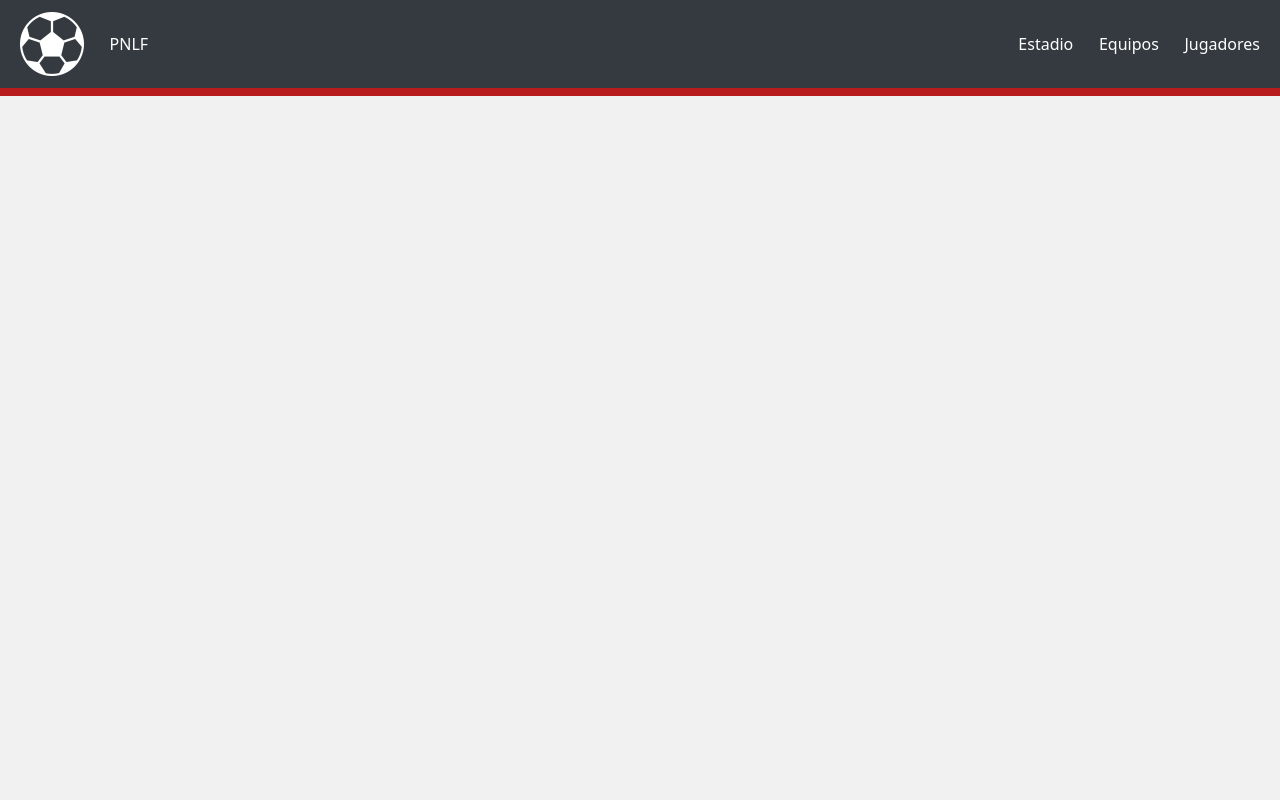
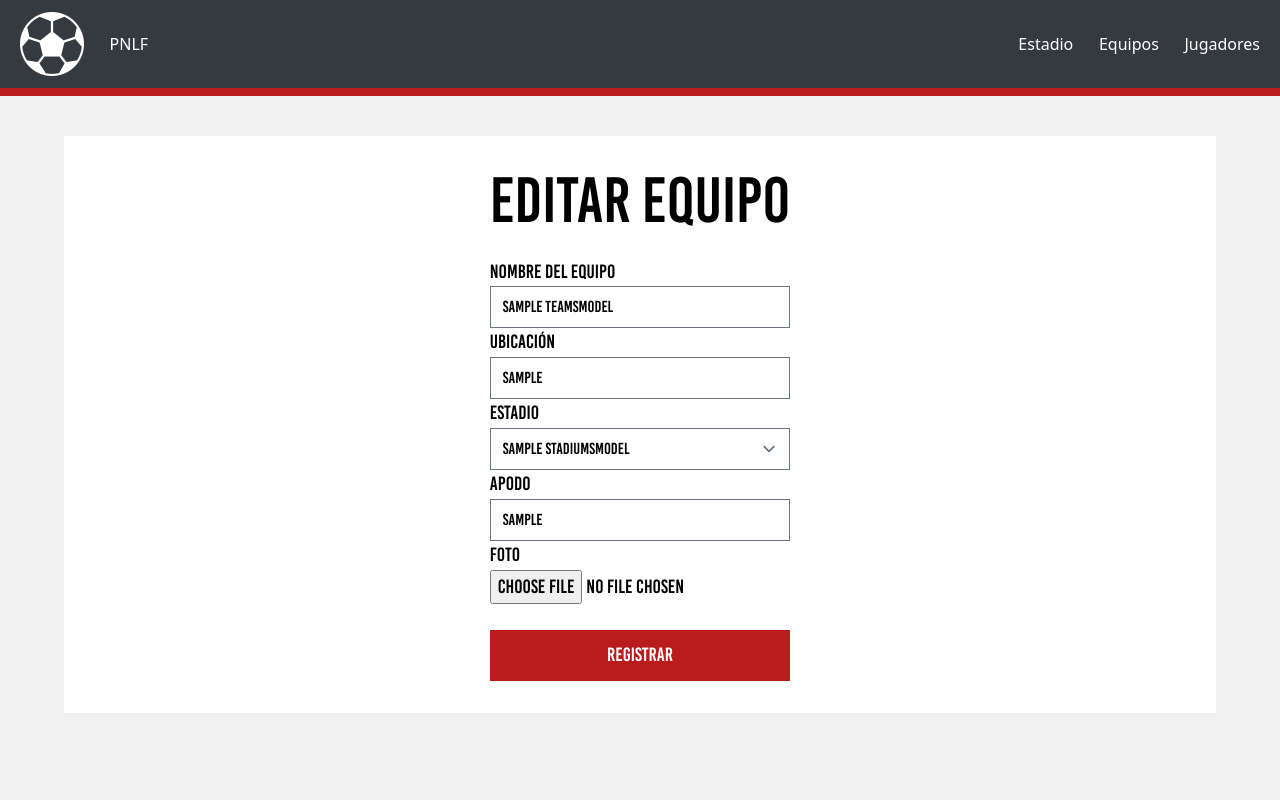
Before and after one commit to CATAAA233/soccerCrud, a Django app: page /EditarEquipo/1 in a window 1280 px wide. Run offline with Django 4.2, Linux system fonts and the light colour scheme; tables that the repository leaves empty hold one stand-in row (values such as "Sample post"); style sheets or scripts are compiled from the project's sources; some libraries are stand-ins or nearby versions.

Commit message:
edit team added

```diff
--- a/home/views.py
+++ b/home/views.py
@@ -1,4 +1,5 @@
 from ast import If
+from copyreg import constructor
 from http.client import REQUEST_ENTITY_TOO_LARGE
 from mimetypes import init
 from multiprocessing import context
@@ -157,8 +158,39 @@ def teamsRegister(request):
     return render(request, 'pages/teamsRegister/index.html', context)
 
 def teamEdit(request,pk):
-    print('Se esta editando el equipo')
-    return render(request,'pages/teamsEdit/index.html',{} )
+    team = get_object_or_404(teamsModel,id=pk)
+    stadiumAvaibles = stadiumsModel.objects.all()
+    initialData= {
+        "name": team.name,
+        "location":team.location,
+        "nickname":team.nickname,
+        "image":team.image
+    }
+    form= teamsRegisterForm(initialData)
+    context={
+        "form":form,
+        "stadiumsAvaible":stadiumAvaibles
+    }
+
+    if request.method == 'POST':
+        print(request.FILES)
+        form = teamsRegisterForm(request.POST, files=request.FILES)
+
+        if form.is_valid():
+            team.name = form.cleaned_data['name']
+            team.location = form.cleaned_data['location']
+            if team.stadium.name != form.cleaned_data['stadium']:
+                stadiumObject = get_object_or_404(stadiumsModel, name=form.data['stadium'])
+                team.stadium = stadiumObject
+            team.nickname = form.cleaned_data['nickname']
+            team.image = form.cleaned_data['image']
+            team.save();
+            return redirect('/Equipos')
+        else:
+            context={
+                "error":"Error al actualizar"
+            }
+    return render(request,'pages/teamsEdit/index.html',context )
 
 def teamDelete(request,pk):
     print(pk)
--- a/templates/pages/stadiums/index.html
+++ b/templates/pages/stadiums/index.html
@@ -34,7 +34,6 @@
                 <img src="static/images/delete.png" alt="" />
               </div>
             </a>
-
         </div>
       </div>
     </div>
--- a/templates/pages/teamsEdit/index.html
+++ b/templates/pages/teamsEdit/index.html
@@ -1,4 +1,46 @@
 {% extends 'pages/base/index.html' %}
 {% block title %}Editar Equipo{% endblock title %}
 {% block content %}
+<div class="flex flex-col h-full items-center pt-10 ">
+    <div
+        class="grid grid-cols-1 w-[90vw] h-min py-[2rem] text-[1.5vw] bg-white justify-items-center font-BebasKai"
+    >
+        <div>
+            <div id="title">
+                <p class="text-center text-[5vw] leading-[5vw]">Editar equipo</p>
+            </div>
+            <form method="POST" enctype="multipart/form-data">{% csrf_token %}
+
+                <div id="fields" class="mt-[2vw]">
+                    <div class="w-full">
+                      <p>Nombre del equipo</p>
+                      <input class="w-full" type="text" name="name" value="{{form.name.value}}"/>
+                    </div>
+                    <div class="w-full">
+                      <p>Ubicación</p>
+                      <input class="w-full" type="text" name="location" value="{{form.location.value}}" />
+                    </div>
+                    <div class="w-full">
+                      <p>Estadio</p>
+                      <select class="w-full" name="stadium">
+                        {% for option in stadiumsAvaible %}
+                            <option value="{{option.name}}">{{option.name | upper}}</option>
+                        {% endfor %}
+                      </select>
+                    </div>
+                    <div class="w-full" name="nickname">
+                      <p>Apodo</p>
+                      <input class="w-full" type="text" name="nickname" value="{{form.nickname.value}}" />
+                    </div>
+                    <div class="w-full">
+                      <p>Foto</p>
+                      <input id="file-select" type="file" name="image" accept="image/jpeg, image/png" value='hola' >
+                    </div>
+                <button class="w-full h-[4vw] bg-red-700 mt-[2vw] text-white">Registrar</button>
+
+                <p> {{error}}</p>
+            </form>
+        </div>
+    </div>
+</div>
 {% endblock content %}
--- a/templates/pages/teamsRegister/index.html
+++ b/templates/pages/teamsRegister/index.html
@@ -14,7 +14,7 @@
                 <div id="fields" class="mt-[2vw]">
                     <div class="w-full">
                       <p>Nombre del equipo</p>
-                      <input class="w-full" type="text" name="name"/>
+                      <input class="w-full" type="text" name="name" value="{{form.name.value}}"/>
                     </div>
                     <div class="w-full">
                       <p>Ubicación</p>
```
Also changed, not shown: 1 other file.
